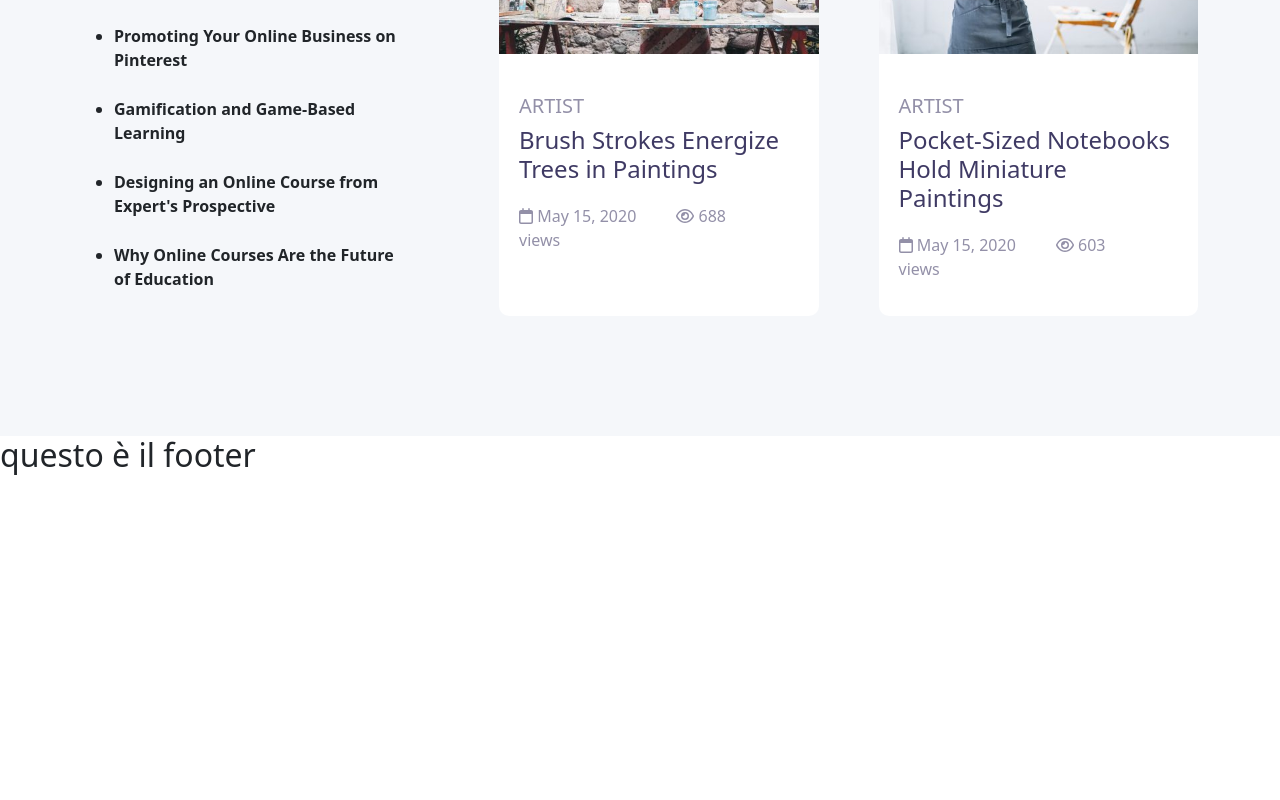
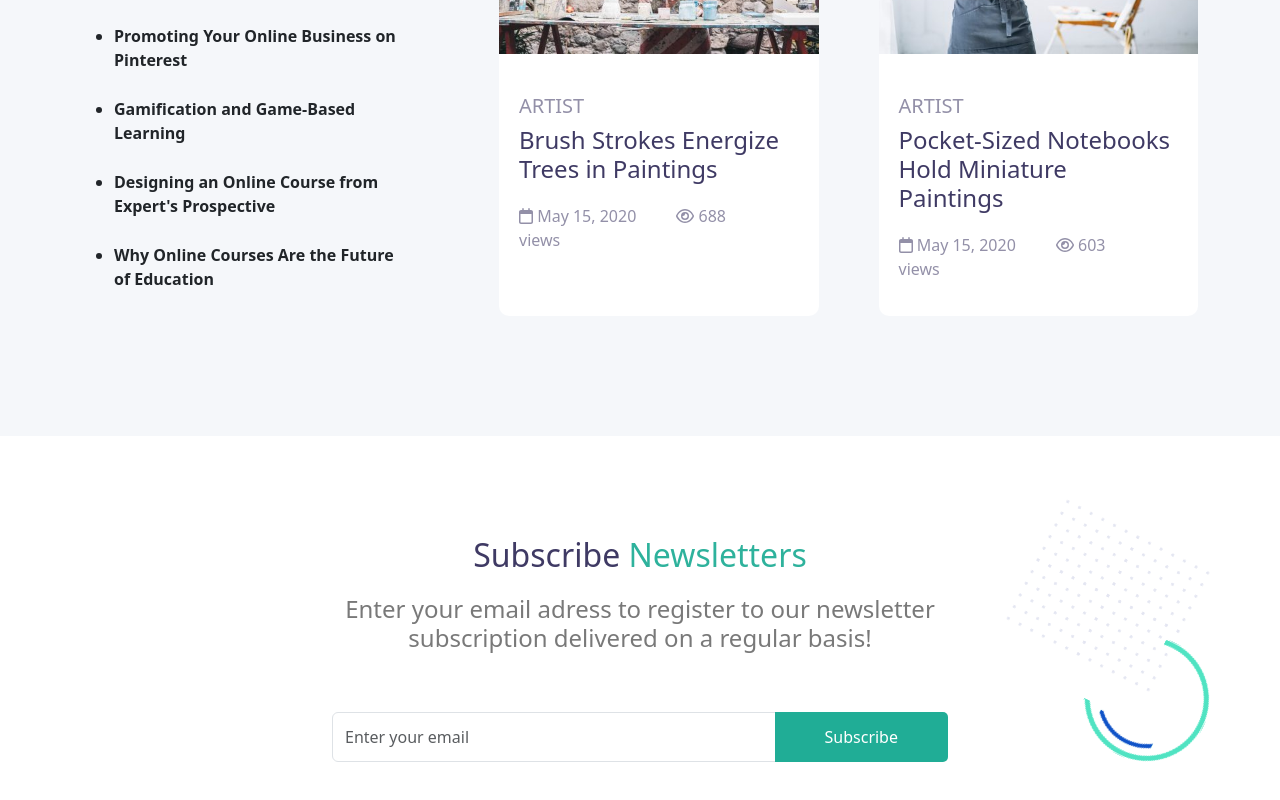
Before and after one commit to TartagliaFilippo/proj-html-vuejs, a Vue app: page / in a window 1280 px wide. Shown: the part 5232-6032 px from the top of the page. Before the commit the page ends 5715 px from the top, so only its background shows below. Built offline with nearby package versions, Linux system fonts and the light colour scheme.

Commit message:
feat newsletters and try to change color svg

```diff
--- a/src/components/FooterApp.vue
+++ b/src/components/FooterApp.vue
@@ -1,7 +1,15 @@
-<script></script>
+<script>
+import Newsletter from "./sectionsFooter/Newsletter.vue";
+import Credits from "./sectionsFooter/Credits.vue";
+
+export default {
+  components: { Newsletter, Credits },
+};
+</script>
 
 <template>
-  <h2>questo è il footer</h2>
+  <Newsletter />
+  <Credits />
 </template>
 
 <style lang="scss" scoped></style>
--- /dev/null
+++ b/src/components/sectionsFooter/Credits.vue
@@ -0,0 +1,7 @@
+<script>
+export default {};
+</script>
+
+<template></template>
+
+<style lang="scss" scoped></style>
--- /dev/null
+++ b/src/components/sectionsFooter/Newsletter.vue
@@ -0,0 +1,83 @@
+<script>
+export default {};
+</script>
+
+<template>
+  <div class="wrapper">
+    <div class="container">
+      <h2>Subscribe <span>Newsletters</span></h2>
+      <h4>
+        Enter your email adress to register to our newsletter subscription
+        delivered on a regular basis!
+      </h4>
+      <div class="input-group">
+        <input
+          type="text"
+          class="form-control"
+          placeholder="Enter your email"
+          aria-label="Recipient's username"
+          aria-describedby="button-addon2"
+        />
+        <button class="btn" type="button" id="button-addon2">Subscribe</button>
+      </div>
+      <img
+        class="svg-bg-1"
+        src="../../../public/img/shapes/maxcoach-shape-02.png"
+        alt=""
+      />
+      <img
+        class="svg-bg-2"
+        src="../../../public/img/shapes/maxcoach-shape-09.png"
+        alt=""
+      />
+    </div>
+  </div>
+</template>
+
+<style lang="scss" scoped>
+.wrapper {
+  padding: 100px 0;
+  .container {
+    width: 50%;
+    text-align: center;
+
+    position: relative;
+
+    h2 {
+      color: #3f3a64;
+
+      span {
+        color: #2eb29c;
+      }
+    }
+    h4 {
+      color: #797979;
+      margin: 20px 0 60px;
+    }
+    .input-group {
+      input {
+        height: 50px;
+      }
+      .btn {
+        background-color: #20ad96;
+        color: white;
+        padding: 10px 50px;
+        border: none;
+        border-radius: 5px;
+      }
+    }
+    .svg-bg-1 {
+      position: absolute;
+      right: -250px;
+      bottom: 0;
+      z-index: -1;
+    }
+    .svg-bg-2 {
+      position: absolute;
+      right: -250px;
+      bottom: 70px;
+      z-index: -2;
+    }
+  }
+}
+</style>
--- a/src/components/sectionsMain/TutoringSection.vue
+++ b/src/components/sectionsMain/TutoringSection.vue
@@ -146,10 +146,11 @@ export default {
         }
 
         .svg-bg-1 {
+          height: 170px;
           color: #e5c791;
           position: absolute;
-          top: -129;
-          left: -67;
+          top: -100px;
+          left: -67px;
           z-index: -1;
         }
 
```
Also changed, not shown: public/img/svg/cloud.svg.
